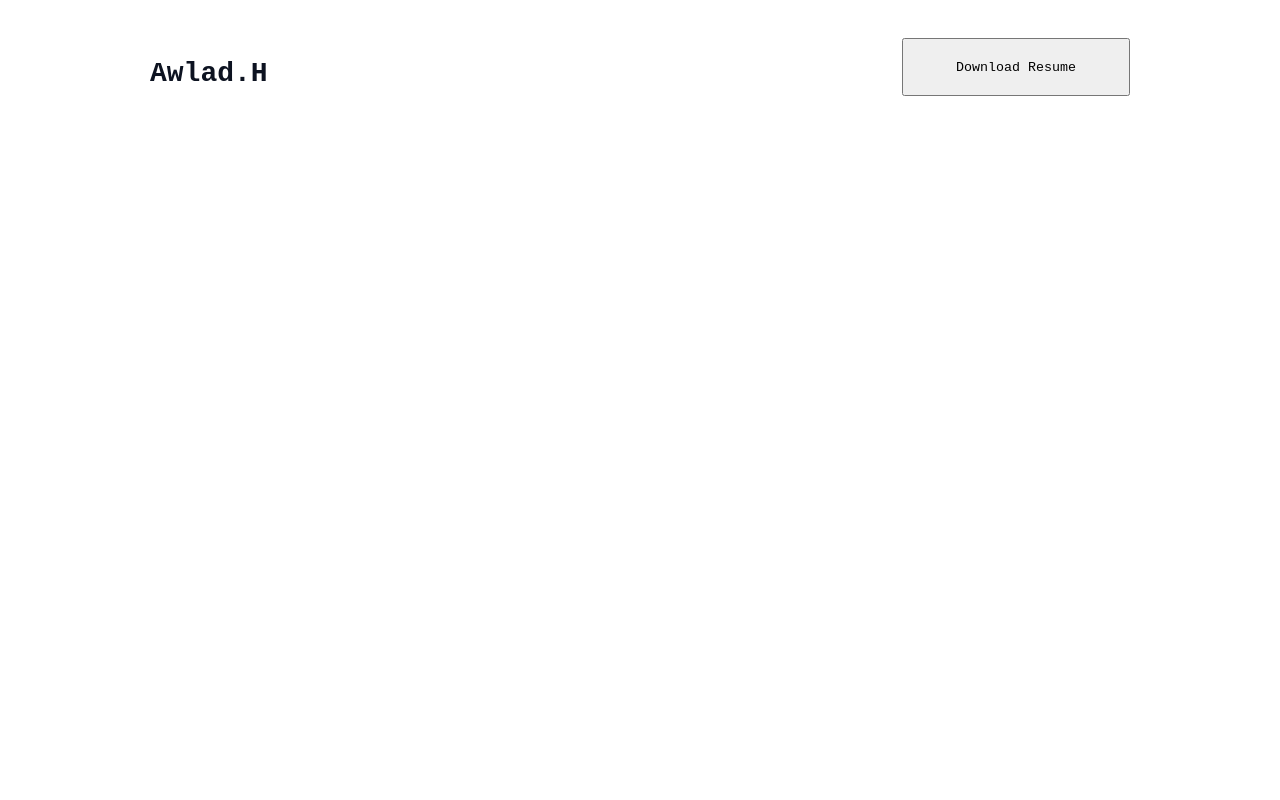
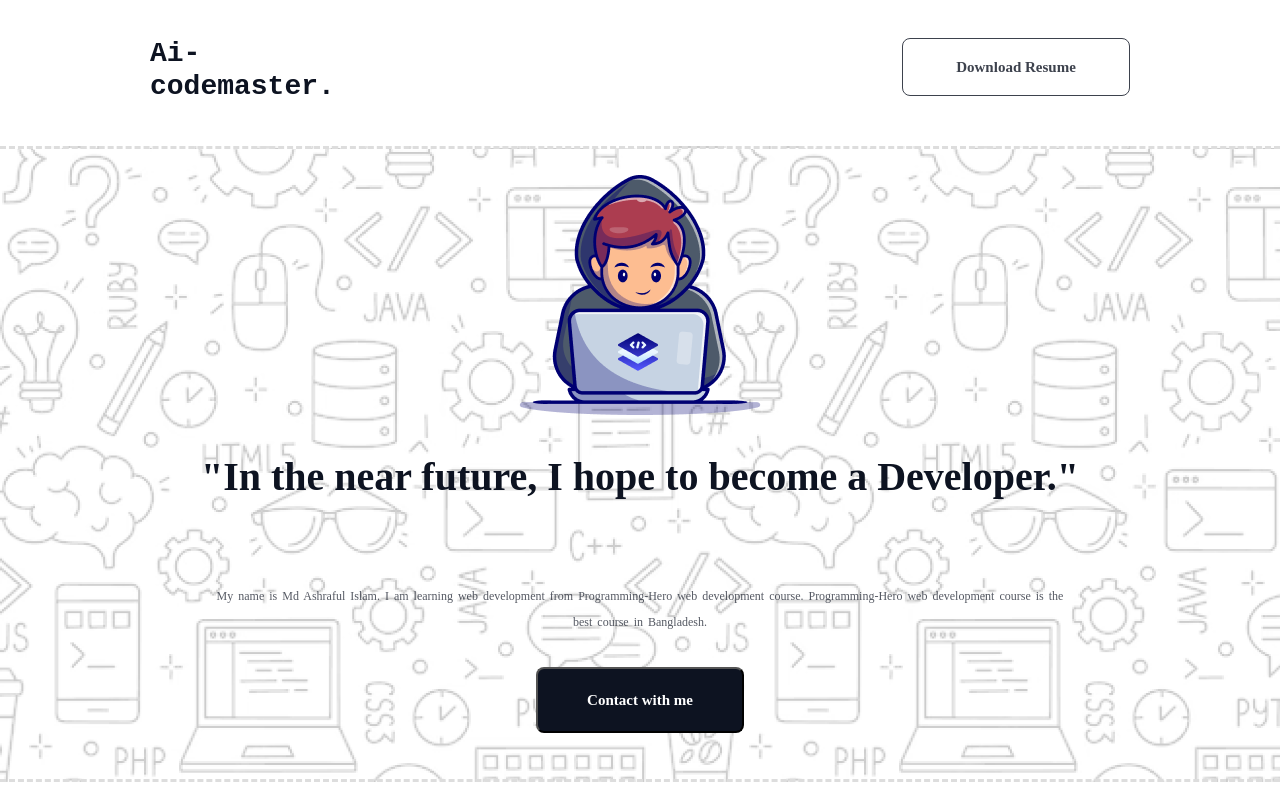
Before and after one commit to Ai-codemaster/Assignment_1, a plain HTML site: page index.html in a window 1280 px wide. Drawn offline with Linux system fonts and the light colour scheme; a web font is replaced by a local one.

Commit message:
complete first section and some edit in navbar

```diff
--- a/index.html
+++ b/index.html
@@ -10,8 +10,19 @@
     <!-- header section -->
 
     <nav class="navbar">
-        <div class="logo"><a href="#">Awlad.H</a></div>
+        <div class="logo"><a href="#">Ai-codemaster.</a></div>
         <div class="btn"><button>Download Resume</button></div>
     </nav>
+
+    <!-- about section -->
+
+    <section id="main_section" class="main">
+        <div class="main_content">
+            <img src="assets/Group.png" alt="background_image" class="center">
+            <h1>"In the near future, I hope to become a Developer."</h1>
+            <p>My name is Md Ashraful Islam. I am learning web development from Programming-Hero web development course. Programming-Hero web development course is the best course in Bangladesh.</p>
+            <div class="btn_1"><button>Contact with me</button></div>
+        </div>
+    </section>
 </body>
 </html>
--- a/style/style.css
+++ b/style/style.css
@@ -14,7 +14,7 @@
     width: 114px;
     height: 34px;
     margin-left: 150px;
-    margin-top: 50px;
+    margin-top: 10px;
     font-family: 'Azeret Mono';
     font-size: 28px;
     font-weight: 800;
@@ -28,4 +28,81 @@
     height: 58px;
     margin-right: 150px;
     margin-top: 38px;
+    border: 1px solid rgb(13, 19, 33);
+    border-radius: 8px;
+    opacity: 0.8;
+    background: white;
+    color: rgb(13, 19, 33);
+    font-family: 'Azeret Mono';
+    font-size: 15px;
+    font-weight: 600;
+    text-align: center;
 }
+
+.btn button:hover{
+    cursor: pointer;
+}
+
+#main_section{
+    width: 100%;
+    height: 630px;
+    background-image: url(../assets/Hero-bg.png);
+    margin-top: 50px;
+    border-top: 3px dashed #ddd;
+    border-bottom: 3px dashed #ddd;
+}
+.main .main_content{
+    width: 998px;
+    height: 582px;
+    margin: 26px auto 44px;
+}
+
+.main_content .center{
+    display: block;
+    margin: 0 auto 32px;
+}
+.main_content h1{
+    color: rgb(13, 19, 33);
+    font-family: 'Azeret Mono';
+    font-size: 40px;
+    font-weight: 800;
+    text-align: center;
+    width: 998px;
+    height: 136px;
+    line-height: 60px;
+}
+
+.main_content p {
+    width: 852px;
+    height: 52px;
+    color: rgb(13, 19, 33);
+    font-family: 'Azeret Mono';
+    font-size: 12px;
+    font-weight: 400;
+    line-height: 26px;
+    word-spacing: 2px;
+    text-align: center;
+    opacity: 0.7;
+    margin: 0 auto;
+}
+
+.main_content .btn_1{
+    text-align: center;
+}
+
+.main_content .btn_1 button{
+    width: 208px;
+    height: 66px;
+    border-radius: 8px;
+    background: rgb(13, 19, 33);
+    margin: 32px auto 0;
+    color: rgb(255, 255, 255);
+    font-family: 'Azeret Mono';
+    font-size: 15px;
+    font-weight: 600;
+    text-align: center;
+}
+
+.main_content .btn_1 button:hover{
+    cursor: pointer;
+}
```
